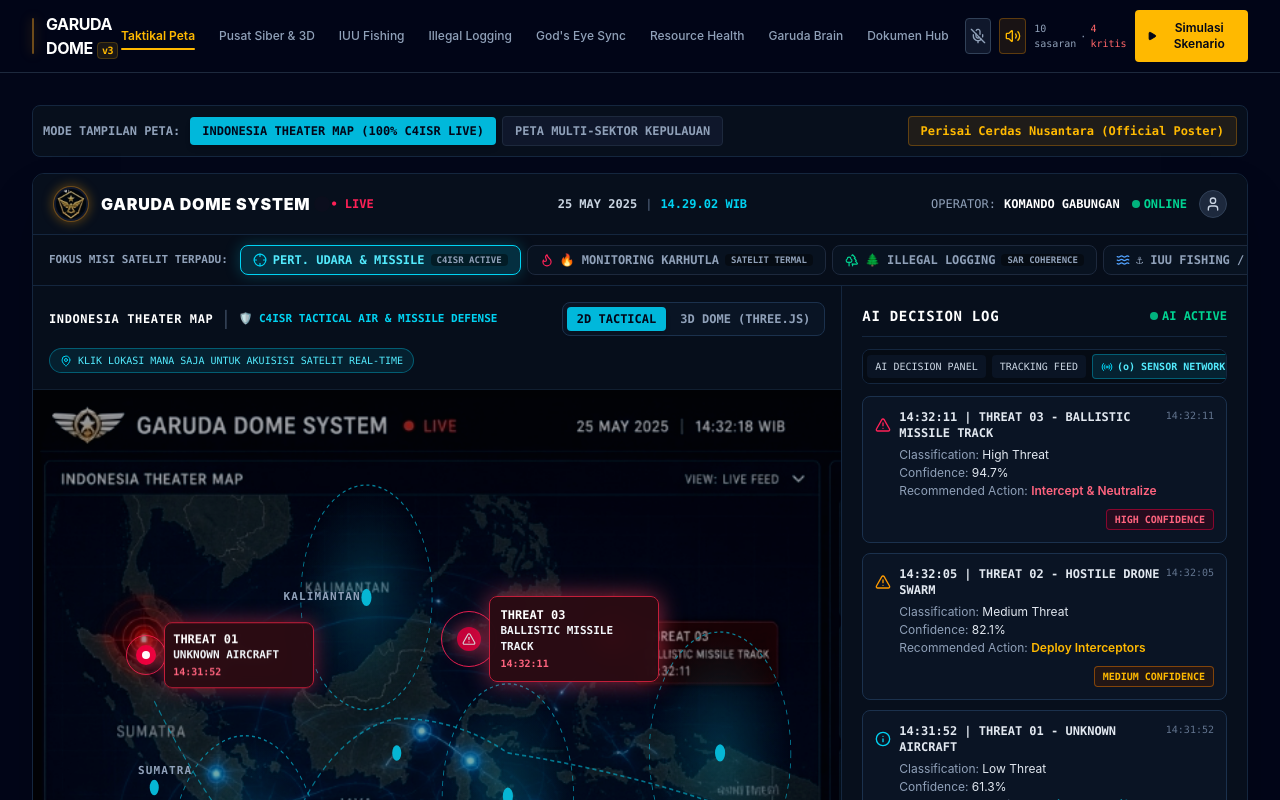
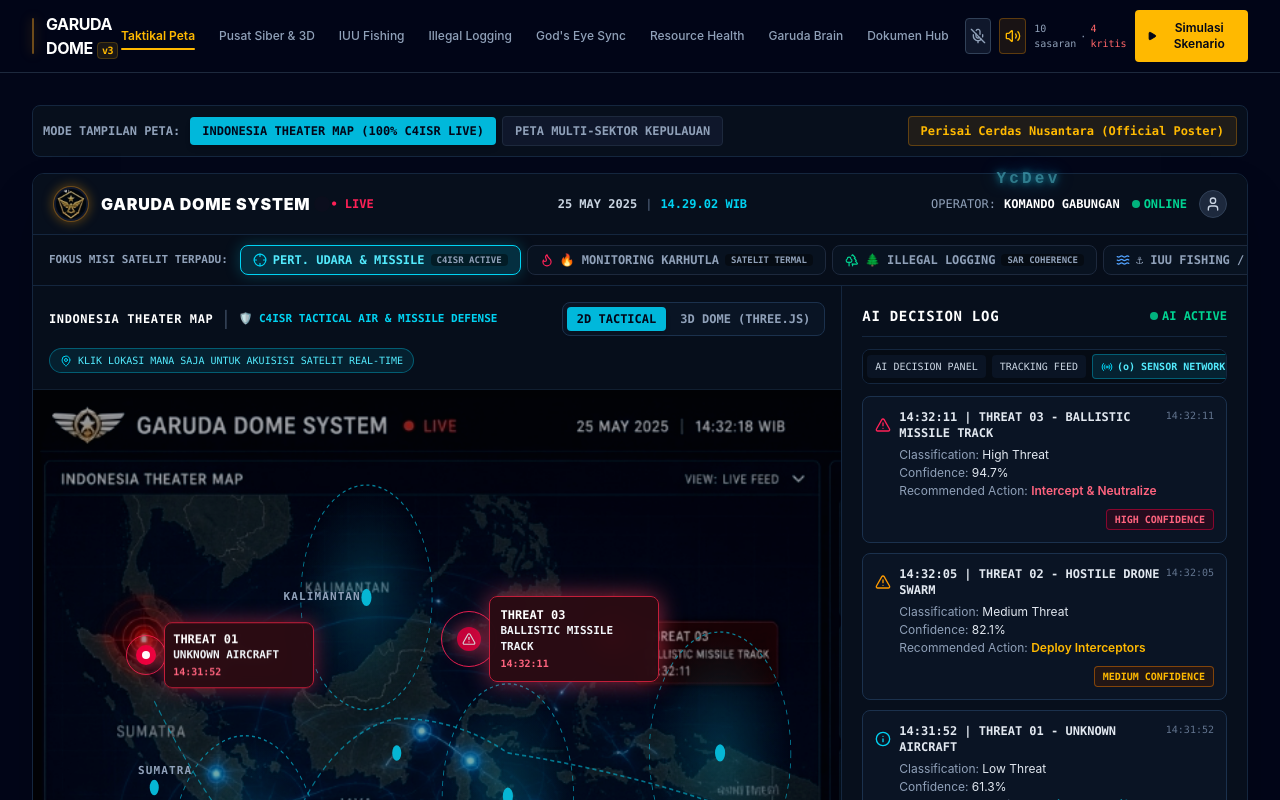
Before and after one commit to ycdev-ops/GARUDA-DOME-SYSTEM, a React (Vite) app: page / in a window 1280 px wide. Shown: the top 800 px of the page. Built offline with nearby package versions, Linux system fonts and the light colour scheme.

Commit message:
Tambahkan watermark YcDev neon bergerak di seluruh tampilan aplikasi, non-interaktif dan mendukung reduced motion.

```diff
--- a/src/index.css
+++ b/src/index.css
@@ -46,6 +46,35 @@
 ::-webkit-scrollbar-track { background: #020617; }
 ::-webkit-scrollbar-thumb { background: #1e293b; border-radius: 3px; }
 ::-webkit-scrollbar-thumb:hover { background: #334155; }
+
+/* Persistent author watermark: decorative only, never blocks controls. */
+body::after {
+  content: "YcDev";
+  position: fixed;
+  z-index: 9999;
+  top: 7vh;
+  left: 5vw;
+  pointer-events: none;
+  user-select: none;
+  color: rgba(103, 232, 249, 0.58);
+  font-family: 'JetBrains Mono', monospace;
+  font-size: clamp(0.75rem, 1.4vw, 1rem);
+  font-weight: 800;
+  letter-spacing: 0.2em;
+  text-shadow: 0 0 7px rgba(34, 211, 238, 0.95), 0 0 18px rgba(34, 211, 238, 0.7), 0 0 32px rgba(99, 102, 241, 0.55);
+  opacity: 0.72;
+  animation: ycdev-watermark-drift 32s ease-in-out infinite alternate;
+}
+
+@keyframes ycdev-watermark-drift {
+  0% { top: 7vh; left: 5vw; }
+  16% { top: 20vh; left: 78vw; }
+  33% { top: 74vh; left: 68vw; }
+  50% { top: 85vh; left: 12vw; }
+  67% { top: 48vh; left: 42vw; }
+  84% { top: 12vh; left: 52vw; }
+  100% { top: 68vh; left: 86vw; }
+}
 
 @keyframes radar-sweep {
   0% { transform: rotate(0deg); }
@@ -130,6 +159,7 @@
 @media (max-width: 767px) {
   .mobile-shell { min-height: 100dvh; }
   body { font-size: 14px; }
+  body::after { font-size: 0.7rem; letter-spacing: 0.12em; }
 }
 
 @media (prefers-reduced-motion: reduce) {
@@ -139,10 +169,12 @@
     animation-iteration-count: 1 !important;
     transition-duration: 0.01ms !important;
   }
+  body::after { top: 7vh; left: 5vw; }
 }
 
 @media print {
   body { background: #ffffff !important; color: #0f172a !important; }
+  body::after { display: none !important; }
   .no-print { display: none !important; }
   .print-only { display: block !important; }
 }
```
